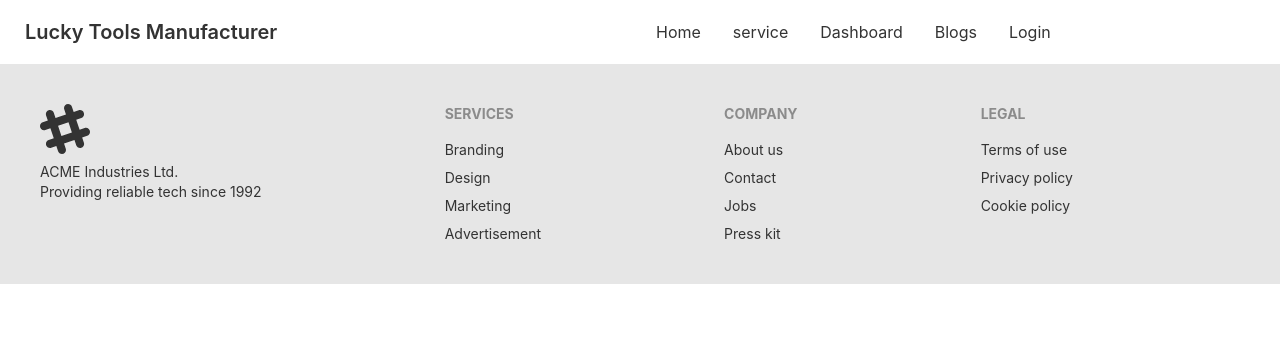
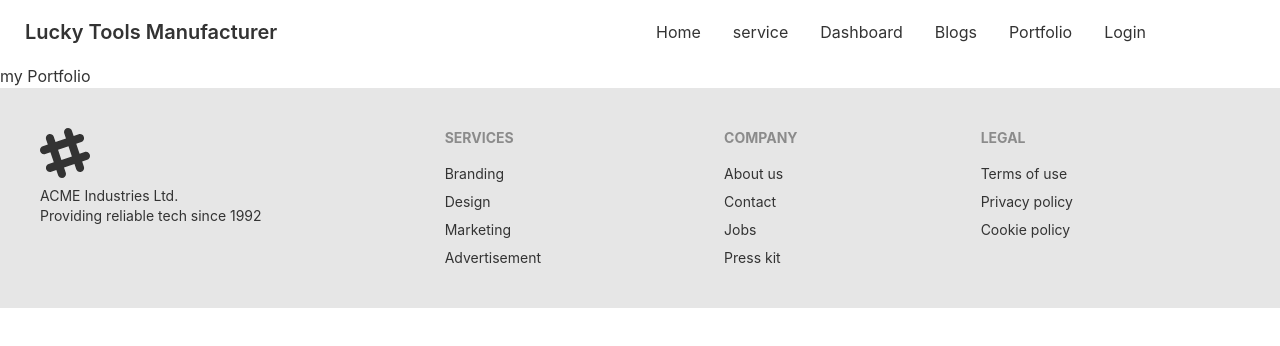
Before and after one commit to mowuj/Lucky-tools-manufacturer-client, a React (Create React App) app: page /portfolio in a window 1280 px wide. Shown: the top 346 px of the page. Built offline with nearby package versions, Linux system fonts and the light colour scheme; no server answers.

Commit message:
create portfolio component

```diff
--- a/src/App.js
+++ b/src/App.js
@@ -10,6 +10,7 @@ import MyOrder from './Pages/Dashboard/MyOrder/MyOrder';
 import MyProfile from './Pages/Dashboard/MyProfile/MyProfile';
 import Blogs from './Pages/Home/Blogs/Blogs';
 import Home from './Pages/Home/Home/Home';
+import Portfolio from './Pages/Home/Portfolio/Portfolio';
 import Service from './Pages/Home/Service/Service';
 import Services from './Pages/Home/Services/Services';
 import Footer from './Pages/Shared/Footer/Footer';
@@ -24,6 +25,7 @@ function App() {
       <Routes>
         <Route path='/' element= {<Home></Home>}></Route>
         <Route path='/service' element= {<Services></Services>}></Route>
+        <Route path='/portfolio' element= {<Portfolio></Portfolio>}></Route>
         <Route path='/dashboard' element={<RequireAuth>
           <Dashboard></Dashboard>
         </RequireAuth>}>
--- a/src/Pages/Auth/SignUp/SignUp.js
+++ b/src/Pages/Auth/SignUp/SignUp.js
@@ -25,7 +25,7 @@ const SignUp = () => {
     if (error || gError||updateError) {
         signInError = <p className='text-red-500'><small>{ error?.message||gError?.message||updateError?.message}</small></p>
     }
-    if (user||gUser) {
+    if (token) {
 
         navigate('/')
     }
--- /dev/null
+++ b/src/Pages/Home/Portfolio/Portfolio.js
@@ -0,0 +1,11 @@
+import React from 'react';
+
+const Portfolio = () => {
+    return (
+        <div>
+            <h2>my Portfolio</h2>
+        </div>
+    );
+};
+
+export default Portfolio;
--- a/src/Pages/Shared/Navbar/Navbar.js
+++ b/src/Pages/Shared/Navbar/Navbar.js
@@ -15,6 +15,7 @@ const Navbar = () => {
       <li><Link to='service'>service</Link></li>
       <li><Link to='dashboard'>Dashboard</Link></li>
       <li><Link to='/blogs'>Blogs</Link></li>
+      <li><Link to='/portfolio'>Portfolio</Link></li>
         {/* <li><Link to='/login'>Login</Link></li> */}
 
       <li>{user?<button className="btn btn-ghost" onClick={logout}>Sign Out</button>:<Link to='/login'>Login</Link> }</li>
```
